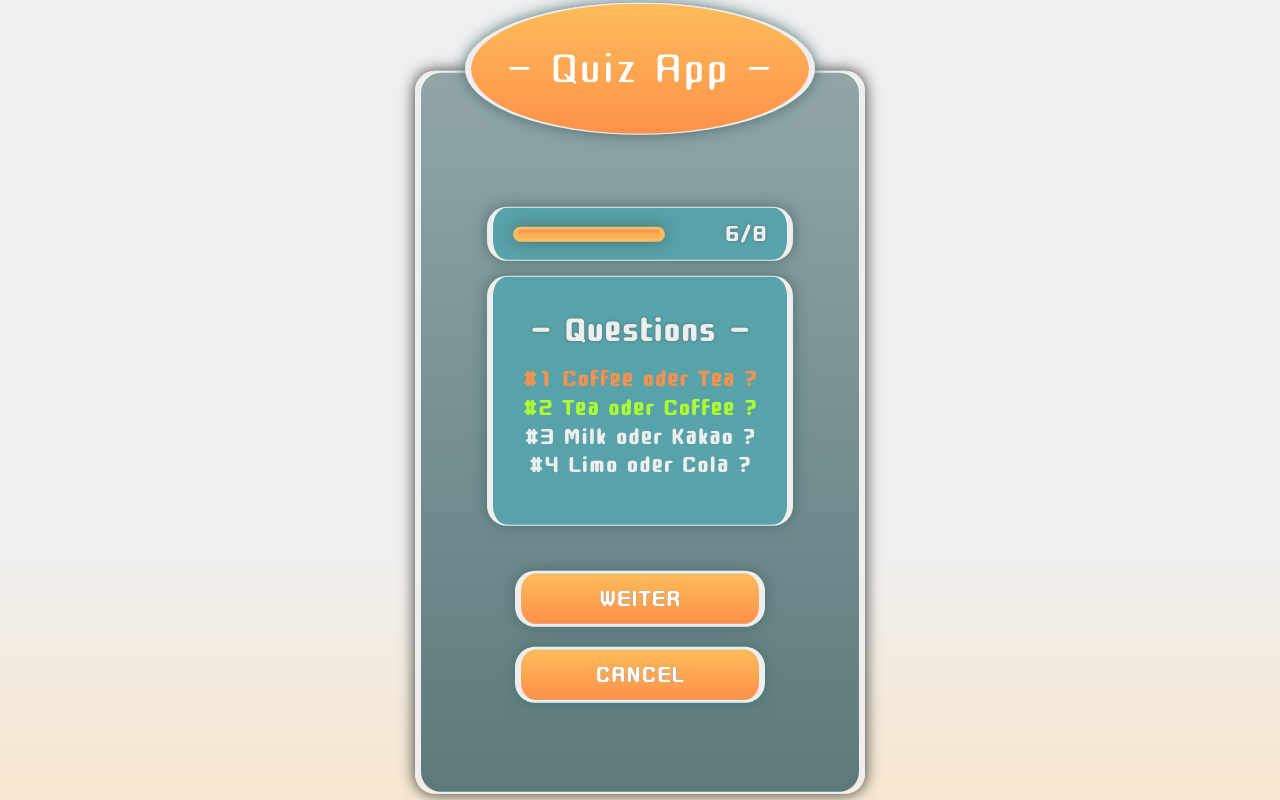
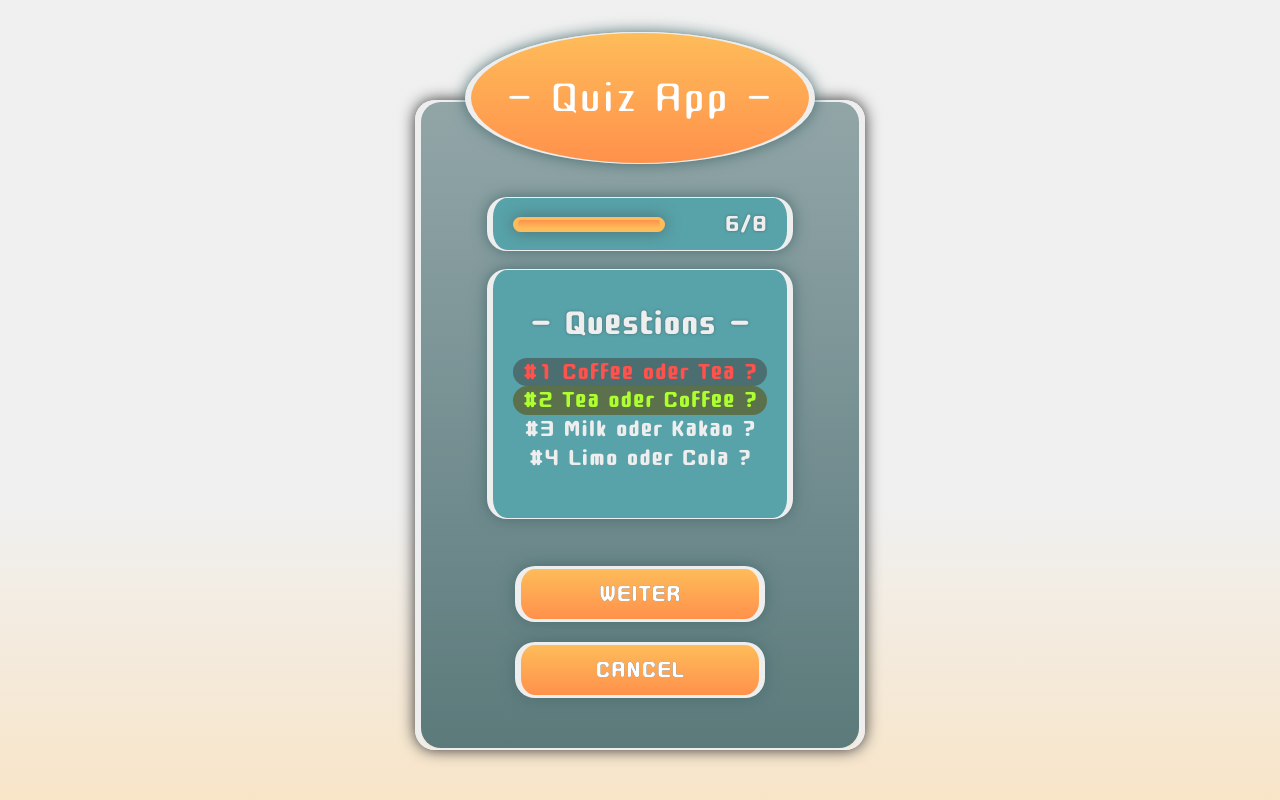
Before and after one commit to quarxz/quizapp, a React (Vite) app: page / in a window 1280 px wide. Both pictures are taken after a click on the button "START". Shown: the top 800 px of the page. Built offline with nearby package versions, Linux system fonts and the light colour scheme.

Commit message:
update navigation

```diff
--- a/src/App.jsx
+++ b/src/App.jsx
@@ -21,27 +21,21 @@ function App() {
             setScreen("game");
           }}
         />
-      ) : (
-        "<></>"
-      )}
+      ) : undefined}
       {screen === "game" ? (
         <GameScreen
           onEndQuiz={() => {
             setScreen("welcome");
           }}
         />
-      ) : (
-        "<></>"
-      )}
+      ) : undefined}
       {screen === "result" ? (
         <ResultScreen
           onRestartQuiz={() => {
             setScreen("welcome");
           }}
         />
-      ) : (
-        "<></>"
-      )}
+      ) : undefined}
     </div>
   );
 }
--- a/src/components/GameScreen.module.css
+++ b/src/components/GameScreen.module.css
@@ -19,12 +19,20 @@
 }
 
 .answer-false {
+  position: relative;
   color: rgb(255, 77, 0);
-  color: #ff914c;
+  color: #ff524c;
+  /* text-decoration: line-through; */
+  z-index: 10;
+  background-color: #4b6e71;
+  border-radius: 20px;
 }
 
 .answer-true {
   color: greenyellow;
+  background-color: #5b714b;
+
+  border-radius: 20px;
 }
 
 .button-bar {
```
